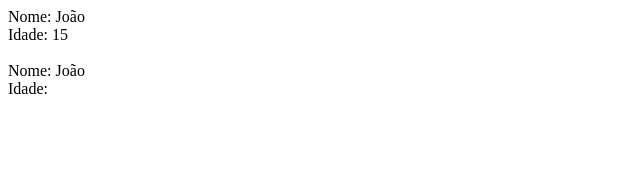
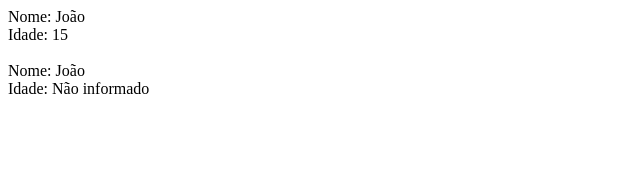
Before and after one commit to rodolphoreis/next, a Next.js app: page /ts/exemplo in a window 1280 px wide. Shown: the top 170 px of the page, without its empty margins (0-640 px from the left). Built offline with nearby package versions, Linux system fonts and the light colour scheme.

Commit message:
feat: add condition

```diff
--- a/components/Pessoa.tsx
+++ b/components/Pessoa.tsx
@@ -1,13 +1,13 @@
 interface PessoaProps {
   nome: string;
-  idade: number;
+  idade?: number;
 }
 
 const Pessoa = (props: PessoaProps) => {
   return (
     <div>
       <div>Nome: {props.nome}</div>
-      <div>Idade: {props.idade}</div>
+      <div>Idade: {props.idade ?? "Não informado"}</div>
     </div>
   );
 };
```
